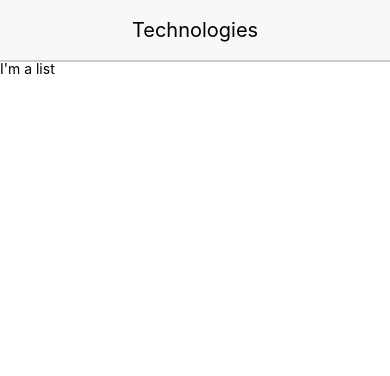
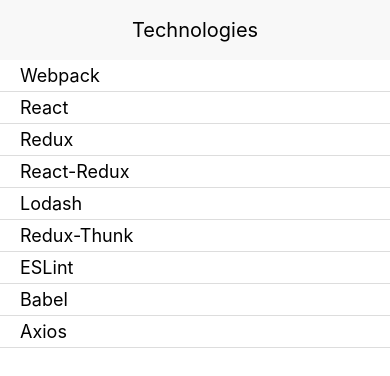
Before and after one commit to actpohabtNS/React, a React Native app in the folder lessons/react-native/tech_stack/: screen / in a window 390 px wide. Shown: the top 376 px of the page. Built offline with nearby package versions, Linux system fonts and the light colour scheme.

Commit message:
[ ADDED ] basic List Item

```diff
--- a/lessons/react-native/tech_stack/src/components/LibraryList.js
+++ b/lessons/react-native/tech_stack/src/components/LibraryList.js
@@ -1,14 +1,16 @@
 import React from 'react'
-import { View, Text, StyleSheet } from 'react-native'
+import { View, FlatList, StyleSheet } from 'react-native'
 import { connect } from 'react-redux'
+import ListItem from './ListItem'
 
-const LibraryList = (props) => {
-  console.log(props);
+const LibraryList = ({ libraries }) => {
 
   return (
-    <View>
-      <Text>I'm a list</Text>
-    </View>
+    <FlatList
+      data={libraries}
+      keyExtractor={(item) => item.id.toString()}
+      renderItem={({item}) => <ListItem library={item} />}
+    />
   )
 }
 
--- /dev/null
+++ b/lessons/react-native/tech_stack/src/components/ListItem.js
@@ -0,0 +1,20 @@
+import React from 'react'
+import { Text, StyleSheet } from 'react-native'
+import { CardSection } from './common'
+
+const ListItem = ({ library }) => {
+  return (
+    <CardSection>
+      <Text style={styles.title}>{library.title}</Text>
+    </CardSection>
+  )
+}
+
+const styles = StyleSheet.create({
+  title: {
+    fontSize: 18,
+    paddingLeft: 15,
+  },
+})
+
+export default ListItem;
```
